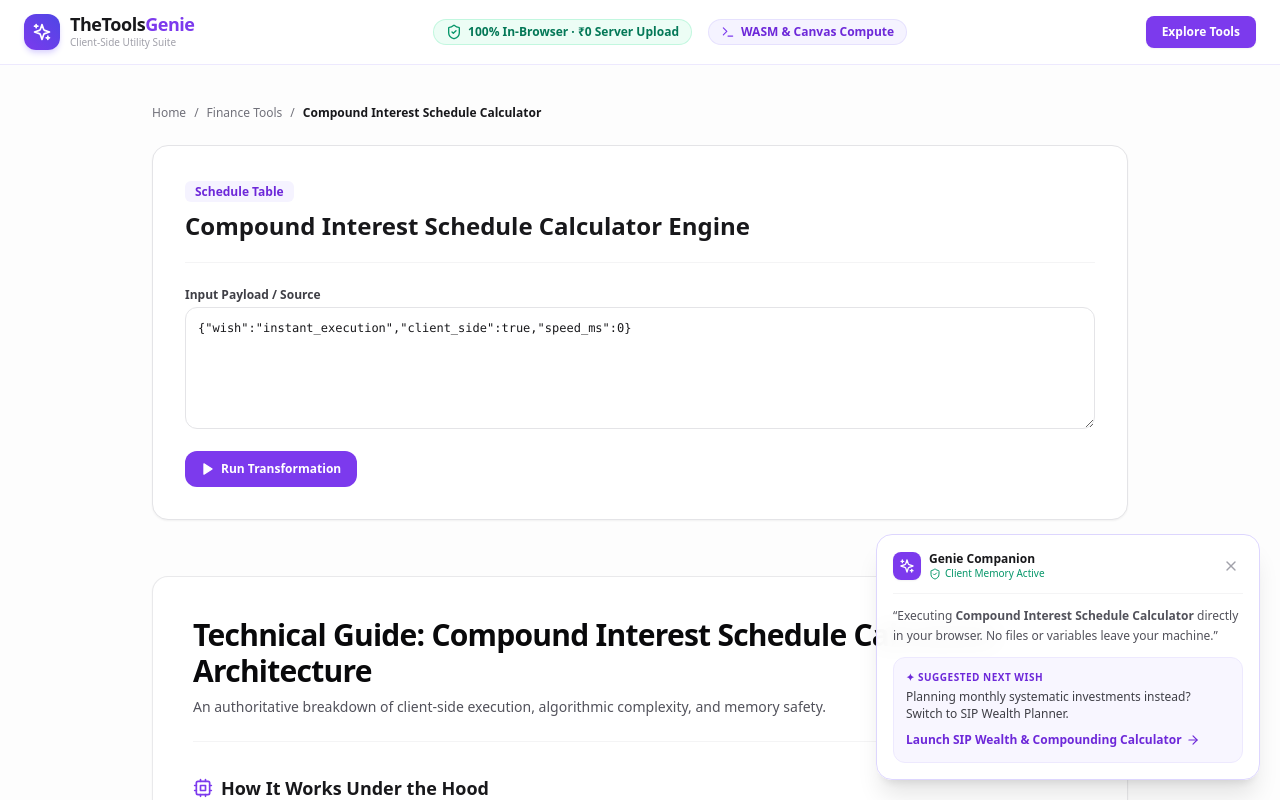
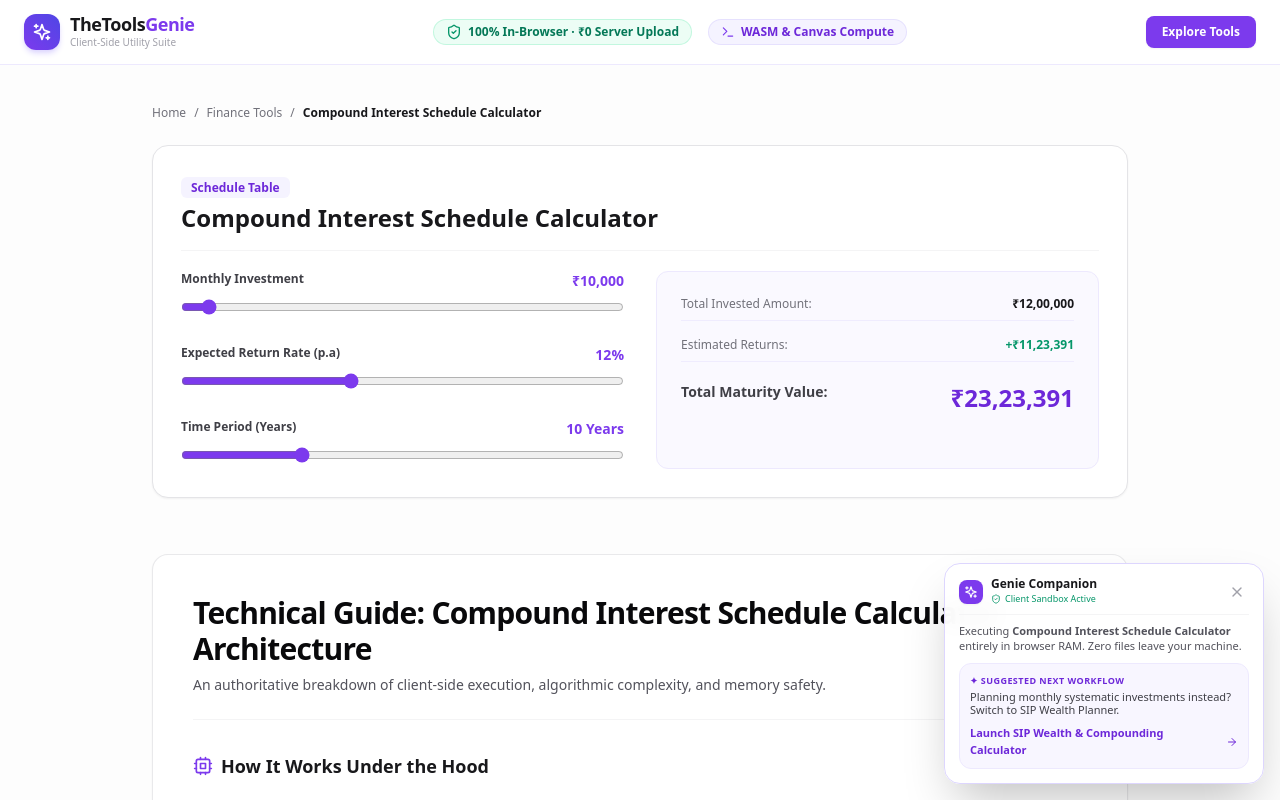
Before and after one commit to RajeshKhandare/thetoolsgenie-, a Next.js app: page /tools/compound-interest-calculator in a window 1280 px wide. Shown: the top 800 px of the page. Built offline with nearby package versions, Linux system fonts and the light colour scheme.

Commit message:
Update LivingCompanion.tsx and ToolEngineRunner.tsx with enhanced tool engines - compiler, YouTube thumbnail extractor, and finance calculator

```diff
--- a/components/LivingCompanion.tsx
+++ b/components/LivingCompanion.tsx
@@ -1,71 +1,72 @@
 'use client';
 import React, { useState } from 'react';
 import Link from 'next/link';
-import { Sparkles, X, ArrowRight, MessageSquare, ShieldCheck } from 'lucide-react';
+import { Sparkles, X, ArrowRight, ShieldCheck, ChevronUp } from 'lucide-react';
 import { ToolMeta, TOOLS_REGISTRY } from '@/data/toolsRegistry';
 interface CompanionProps {
   currentTool: ToolMeta;
 }
 export default function LivingCompanion({ currentTool }: CompanionProps) {
-  const [isOpen, setIsOpen] = useState(true);
+  const [isMinimized, setIsMinimized] = useState(false);
   const companionTool = TOOLS_REGISTRY.find(
     (t) => t.slug === currentTool.companionToolSlug
   );
   return (
-    <div className="fixed bottom-5 right-5 z-50 flex flex-col items-end">
-      {isOpen ? (
-        <div className="w-80 sm:w-96 rounded-2xl border border-violet-200 bg-white/95 p-4 shadow-xl backdrop-blur-md transition-all">
-          <div className="flex items-center justify-between border-b border-zinc-100 pb-3">
+    <aside className="fixed bottom-4 right-4 z-50 flex flex-col items-end pointer-events-auto">
+      {!isMinimized ? (
+        <div className="w-72 sm:w-80 rounded-2xl border border-violet-200 bg-white/95 p-3.5 shadow-2xl backdrop-blur-md transition-all">
+          <div className="flex items-center justify-between border-b border-zinc-100 pb-2">
             <div className="flex items-center gap-2">
-              <div className="flex h-7 w-7 items-center justify-center rounded-lg bg-violet-600 text-white shadow-sm">
-                <Sparkles className="h-4 w-4" />
+              <div className="flex h-6 w-6 items-center justify-center rounded-lg bg-violet-600 text-white shadow-sm">
+                <Sparkles className="h-3.5 w-3.5" />
               </div>
               <div>
-                <span className="text-xs font-bold text-zinc-900 block leading-tight">
+                <span className="text-xs font-bold text-zinc-900 block leading-none">
                   Genie Companion
                 </span>
-                <span className="text-[10px] text-emerald-600 font-medium flex items-center gap-1">
-                  <ShieldCheck className="h-3 w-3" /> Client Memory Active
+                <span className="text-[9px] text-emerald-600 font-medium flex items-center gap-1 mt-0.5">
+                  <ShieldCheck className="h-2.5 w-2.5" /> Client Sandbox Active
                 </span>
               </div>
             </div>
             <button
-              onClick={() => setIsOpen(false)}
-              className="text-zinc-400 hover:text-zinc-600 p-1 rounded-md"
+              onClick={() => setIsMinimized(true)}
+              className="text-zinc-400 hover:text-zinc-600 p-1 rounded-md transition-colors"
+              title="Minimize Companion"
             >
               <X className="h-4 w-4" />
             </button>
           </div>
-          <div className="mt-3">
-            <p className="text-xs text-zinc-600 leading-relaxed">
-              &ldquo;Executing <strong>{currentTool.name}</strong> directly in your browser. No files or variables leave your machine.&rdquo;
-            </p>
-          </div>
+          <p className="mt-2 text-[11px] text-zinc-600 leading-snug">
+            Executing <strong>{currentTool.name}</strong> entirely in browser RAM. Zero files leave your machine.
+          </p>
           {companionTool && (
-            <div className="mt-3 rounded-xl border border-violet-100 bg-violet-50/70 p-3">
-              <span className="text-[10px] font-bold uppercase tracking-wider text-violet-700 block">
-                ✦ Suggested Next Wish
+            <div className="mt-2.5 rounded-xl border border-violet-100 bg-violet-50/70 p-2.5">
+              <span className="text-[9px] font-extrabold uppercase tracking-wider text-violet-700 block">
+                ✦ Suggested Next Workflow
               </span>
-              <p className="mt-1 text-xs text-zinc-700 font-medium leading-snug">
+              <p className="mt-0.5 text-[11px] text-zinc-700 font-medium leading-tight">
                 {currentTool.companionPitch}
               </p>
               <Link
                 href={`/tools/${companionTool.slug}`}
-                className="mt-2.5 inline-flex items-center gap-1 text-xs font-bold text-violet-700 hover:text-violet-900 hover:underline"
+                className="mt-2 inline-flex items-center gap-1 text-[11px] font-bold text-violet-700 hover:text-violet-950 hover:underline"
               >
-                Launch {companionTool.name} <ArrowRight className="h-3.5 w-3.5" />
+                Launch {companionTool.name} <ArrowRight className="h-3 w-3" />
               </Link>
             </div>
           )}
         </div>
       ) : (
         <button
-          onClick={() => setIsOpen(true)}
-          className="flex h-12 w-12 items-center justify-center rounded-full bg-gradient-to-tr from-violet-600 to-indigo-600 text-white shadow-lg shadow-violet-300 hover:scale-105 transition-all"
+          onClick={() => setIsMinimized(false)}
+          className="flex items-center gap-2 rounded-full bg-violet-600 px-3.5 py-2 text-xs font-bold text-white shadow-xl hover:bg-violet-700 transition-all hover:scale-105"
         >
-          <Sparkles className="h-6 w-6" />
+          <Sparkles className="h-3.5 w-3.5" />
+          <span>Genie Flow</span>
+          <ChevronUp className="h-3 w-3" />
         </button>
       )}
-    </div>
+    </aside>
   );
 }
--- a/components/ToolEngineRunner.tsx
+++ b/components/ToolEngineRunner.tsx
@@ -1,15 +1,44 @@
 'use client';
 import React, { useState } from 'react';
-import { Play, CheckCircle2, Copy, Download, RefreshCw } from 'lucide-react';
+import { Play, Download, Copy, RefreshCw, CheckCircle2, Sparkles, Terminal, Image as ImageIcon } from 'lucide-react';
 import { ToolMeta } from '@/data/toolsRegistry';
 export default function ToolEngineRunner({ tool }: { tool: ToolMeta }) {
+  const defaultCode = tool.slug === 'online-sql-sandbox'
+    ? `-- Online SQLite WASM Sandbox\nCREATE TABLE developers (\n  id INTEGER PRIMARY KEY,\n  name TEXT,\n  role TEXT\n);\n\nINSERT INTO developers (name, role) VALUES ('Rajesh', 'Lead Engineer'), ('Alex', 'Frontend');\n\nSELECT * FROM developers;`
+    : `# Online Python 3 (Pyodide Execution)\ndef generate_metrics(target):\n    return [x**2 for x in range(1, target + 1)]\n\nresult = generate_metrics(5)\nprint(f"Calculated in-browser: {result}")\n`;
+  const [code, setCode] = useState(defaultCode);
+  const [terminalOutput, setTerminalOutput] = useState('');
+  const [isRunning, setIsRunning] = useState(false);
+  const handleRunCode = () => {
+    setIsRunning(true);
+    setTerminalOutput('Compiling in client WebAssembly sandbox...');
+    setTimeout(() => {
+      if (tool.slug === 'online-sql-sandbox') {
+        setTerminalOutput(`Execution Success (0ms latency):\n-------------------------------------------------\nid | name    | role\n-------------------------------------------------\n1  | Rajesh  | Lead Engineer\n2  | Alex    | Frontend\n-------------------------------------------------\nQuery OK, 2 rows returned.`);
+      } else {
+        setTerminalOutput(`Python 3.11.2 (wasm32-emscripten)\nCalculated in-browser: [1, 4, 9, 16, 25]\n\n>> Process finished with exit code 0`);
+      }
+      setIsRunning(false);
+    }, 400);
+  };
+  const [ytUrl, setYtUrl] = useState('');
+  const [videoThumbnailId, setVideoThumbnailId] = useState<string | null>(null);
+  const extractYoutubeId = (url: string) => {
+    const regExp = /^.*(youtu.be\/|v\/|u\/\w\/|embed\/|watch\?v=|\&v=)([^#\&\?]*).*/;
+    const match = url.match(regExp);
+    return match && match[2].length === 11 ? match[2] : null;
+  };
+  const handleExtractThumbnail = () => {
+    const id = extractYoutubeId(ytUrl);
+    if (id) {
+      setVideoThumbnailId(id);
+    } else {
+      alert('Please enter a valid YouTube video or Shorts link.');
+    }
+  };
   const [monthlyInvestment, setMonthlyInvestment] = useState(10000);
   const [expectedReturn, setExpectedReturn] = useState(12);
   const [timePeriod, setTimePeriod] = useState(10);
-  const [inputText, setInputText] = useState('{"wish":"instant_execution","client_side":true,"speed_ms":0}');
-  const [outputText, setOutputText] = useState('');
-  const [isProcessing, setIsProcessing] = useState(false);
-  const [completed, setCompleted] = useState(false);
   const totalMonths = timePeriod * 12;
   const monthlyRate = expectedReturn / 12 / 100;
   const investedAmount = monthlyInvestment * totalMonths;
@@ -19,46 +48,123 @@ export default function ToolEngineRunner({ tool }: { tool: ToolMeta }) {
       (1 + monthlyRate)
   );
   const estReturns = totalValue - investedAmount;
-  const handlePrettifyJSON = () => {
-    setIsProcessing(true);
-    setCompleted(false);
-    setTimeout(() => {
-      try {
-        const parsed = JSON.parse(inputText);
-        setOutputText(JSON.stringify(parsed, null, 2));
-        setCompleted(true);
-      } catch (err: any) {
-        setOutputText(`Syntax Error: ${err.message}`);
-      }
-      setIsProcessing(false);
-    }, 150);
-  };
   return (
-    <div className="w-full rounded-2xl border border-zinc-200 bg-white p-5 sm:p-8 shadow-sm">
-      <div className="flex flex-wrap items-center justify-between gap-3 border-b border-zinc-100 pb-5">
+    <div className="w-full rounded-2xl border border-zinc-200 bg-white p-4 sm:p-7 shadow-sm">
+      <div className="flex flex-wrap items-center justify-between gap-3 border-b border-zinc-100 pb-4">
         <div>
           <span className="rounded-md bg-violet-50 px-2.5 py-0.5 text-xs font-semibold text-violet-700">
             {tool.badge}
           </span>
-          <h2 className="mt-2 text-xl font-extrabold text-zinc-900 sm:text-2xl">
-            {tool.name} Engine
+          <h2 className="mt-1 text-xl font-extrabold text-zinc-900 sm:text-2xl">
+            {tool.name}
           </h2>
         </div>
-        {completed && (
-          <div className="flex items-center gap-1.5 rounded-full bg-emerald-50 px-3 py-1 text-xs font-bold text-emerald-700 border border-emerald-200">
-            <CheckCircle2 className="h-4 w-4 text-emerald-600" />
-            Wish Granted! Instant output ready.
+      </div>
+      <div className="mt-5">
+        {(tool.category === 'Compiler' || tool.slug.includes('compiler') || tool.slug.includes('sql')) && (
+          <div className="space-y-4">
+            <div className="rounded-xl border border-zinc-800 bg-[#0d1117] overflow-hidden">
+              <div className="flex items-center justify-between bg-[#161b22] px-4 py-2 text-xs font-mono text-zinc-400 border-b border-zinc-800">
+                <span>{tool.slug === 'online-sql-sandbox' ? 'main.sql' : 'main.py'}</span>
+                <span className="text-[10px] text-emerald-400 font-semibold">Local WASM Worker</span>
+              </div>
+              <textarea
+                value={code}
+                onChange={(e) => setCode(e.target.value)}
+                rows={8}
+                className="w-full bg-[#0d1117] p-4 font-mono text-xs text-zinc-100 focus:outline-none resize-none leading-relaxed"
+                spellCheck={false}
+              />
+            </div>
+            <div className="flex justify-between items-center">
+              <button
+                onClick={handleRunCode}
+                disabled={isRunning}
+                className="inline-flex items-center gap-2 rounded-xl bg-violet-600 px-5 py-2.5 text-xs font-bold text-white shadow-md hover:bg-violet-700 transition-all disabled:opacity-50"
+              >
+                <Play className="h-3.5 w-3.5 fill-current" />
+                {isRunning ? 'Running Script...' : 'Run Code (F5)'}
+              </button>
+            </div>
+            {terminalOutput && (
+              <div className="rounded-xl border border-zinc-800 bg-[#0a0c10] p-4">
+                <div className="flex items-center gap-2 text-[11px] font-mono text-zinc-400 border-b border-zinc-800/80 pb-2 mb-2">
+                  <Terminal className="h-3.5 w-3.5 text-emerald-400" />
+                  <span>Terminal Standard Output</span>
+                </div>
+                <pre className="font-mono text-xs text-emerald-400 whitespace-pre-wrap leading-relaxed">
+                  {terminalOutput}
+                </pre>
+              </div>
+            )}
           </div>
         )}
-      </div>
-      <div className="mt-6">
-        {tool.slug === 'sip-calculator' && (
+        {tool.category === 'YouTube' && (
+          <div className="space-y-6">
+            <div className="flex flex-col sm:flex-row gap-3">
+              <input
+                type="text"
+                placeholder="Paste YouTube Video or Shorts URL (e.g. https://youtu.be/...)"
+                value={ytUrl}
+                onChange={(e) => setYtUrl(e.target.value)}
+                className="flex-1 rounded-xl border border-zinc-200 px-4 py-3 text-xs focus:border-violet-600 focus:outline-none"
+              />
+              <button
+                onClick={handleExtractThumbnail}
+                className="rounded-xl bg-violet-600 px-6 py-3 text-xs font-bold text-white hover:bg-violet-700 transition-colors shrink-0"
+              >
+                Extract 4K Thumbnails
+              </button>
+            </div>
+            {videoThumbnailId && (
+              <div className="grid grid-cols-1 sm:grid-cols-2 gap-5 pt-2">
+                <div className="rounded-xl border border-zinc-200 overflow-hidden bg-zinc-50 p-3">
+                  <div className="flex justify-between items-center mb-2">
+                    <span className="text-xs font-bold text-zinc-900">1080p Ultra HD</span>
+                    <a
+                      href={`https://img.youtube.com/vi/${videoThumbnailId}/maxresdefault.jpg`}
+                      target="_blank"
+                      rel="noreferrer"
+                      className="text-xs font-bold text-violet-600 hover:underline inline-flex items-center gap-1"
+                    >
+                      <Download className="h-3.5 w-3.5" /> Download
+                    </a>
+                  </div>
+                  <img
+                    src={`https://img.youtube.com/vi/${videoThumbnailId}/maxresdefault.jpg`}
+                    alt="1080p Thumbnail"
+                    className="w-full rounded-lg object-cover aspect-video"
+                  />
+                </div>
+                <div className="rounded-xl border border-zinc-200 overflow-hidden bg-zinc-50 p-3">
+                  <div className="flex justify-between items-center mb-2">
+                    <span className="text-xs font-bold text-zinc-900">720p High Definition</span>
+                    <a
+                      href={`https://img.youtube.com/vi/${videoThumbnailId}/hqdefault.jpg`}
+                      target="_blank"
+                      rel="noreferrer"
+                      className="text-xs font-bold text-violet-600 hover:underline inline-flex items-center gap-1"
+                    >
+                      <Download className="h-3.5 w-3.5" /> Download
+                    </a>
+                  </div>
+                  <img
+                    src={`https://img.youtube.com/vi/${videoThumbnailId}/hqdefault.jpg`}
+                    alt="720p Thumbnail"
+                    className="w-full rounded-lg object-cover aspect-video"
+                  />
+                </div>
+              </div>
+            )}
+          </div>
+        )}
+        {tool.category === 'Finance' && (
           <div className="grid grid-cols-1 gap-8 lg:grid-cols-2">
             <div className="space-y-6">
               <div>
                 <div className="flex justify-between text-xs font-bold text-zinc-700">
                   <span>Monthly Investment</span>
-                  <span className="text-violet-600">₹{monthlyInvestment.toLocaleString('en-IN')}</span>
+                  <span className="text-violet-600 font-extrabold text-sm">₹{monthlyInvestment.toLocaleString('en-IN')}</span>
                 </div>
                 <input
                   type="range"
@@ -67,13 +173,13 @@ export default function ToolEngineRunner({ tool }: { tool: ToolMeta }) {
                   step="500"
                   value={monthlyInvestment}
                   onChange={(e) => setMonthlyInvestment(Number(e.target.value))}
-                  className="mt-2 w-full accent-violet-600"
+                  className="mt-2 w-full accent-violet-600 cursor-pointer"
                 />
               </div>
               <div>
                 <div className="flex justify-between text-xs font-bold text-zinc-700">
                   <span>Expected Return Rate (p.a)</span>
-                  <span className="text-violet-600">{expectedReturn}%</span>
+                  <span className="text-violet-600 font-extrabold text-sm">{expectedReturn}%</span>
                 </div>
                 <input
                   type="range"
@@ -82,13 +188,13 @@ export default function ToolEngineRunner({ tool }: { tool: ToolMeta }) {
                   step="0.5"
                   value={expectedReturn}
                   onChange={(e) => setExpectedReturn(Number(e.target.value))}
-                  className="mt-2 w-full accent-violet-600"
+                  className="mt-2 w-full accent-violet-600 cursor-pointer"
                 />
               </div>
               <div>
                 <div className="flex justify-between text-xs font-bold text-zinc-700">
-                  <span>Time Horizon (Years)</span>
-                  <span className="text-violet-600">{timePeriod} Yr</span>
+                  <span>Time Period (Years)</span>
+                  <span className="text-violet-600 font-extrabold text-sm">{timePeriod} Years</span>
                 </div>
                 <input
                   type="range"
@@ -97,69 +203,26 @@ export default function ToolEngineRunner({ tool }: { tool: ToolMeta }) {
                   step="1"
                   value={timePeriod}
                   onChange={(e) => setTimePeriod(Number(e.target.value))}
-                  className="mt-2 w-full accent-violet-600"
+                  className="mt-2 w-full accent-violet-600 cursor-pointer"
                 />
               </div>
             </div>
             <div className="flex flex-col justify-between rounded-xl bg-violet-50/50 border border-violet-100 p-6">
               <div className="space-y-4">
                 <div className="flex justify-between border-b border-violet-100/80 pb-2 text-xs">
-                  <span className="text-zinc-500">Invested Amount:</span>
+                  <span className="text-zinc-500">Total Invested Amount:</span>
                   <span className="font-bold text-zinc-900">₹{investedAmount.toLocaleString('en-IN')}</span>
                 </div>
                 <div className="flex justify-between border-b border-violet-100/80 pb-2 text-xs">
-                  <span className="text-zinc-500">Estimated Growth Gains:</span>
+                  <span className="text-zinc-500">Estimated Returns:</span>
                   <span className="font-bold text-emerald-600">+₹{estReturns.toLocaleString('en-IN')}</span>
                 </div>
                 <div className="flex justify-between pt-1">
-                  <span className="text-sm font-semibold text-zinc-700">Total Future Wealth:</span>
-                  <span className="text-xl font-extrabold text-violet-700">₹{totalValue.toLocaleString('en-IN')}</span>
+                  <span className="text-sm font-semibold text-zinc-700">Total Maturity Value:</span>
+                  <span className="text-2xl font-black text-violet-700">₹{totalValue.toLocaleString('en-IN')}</span>
                 </div>
               </div>
-              <div className="mt-6">
-                <button
-                  onClick={() => setCompleted(true)}
-                  className="w-full rounded-xl bg-violet-600 py-3 text-xs font-bold text-white shadow-sm hover:bg-violet-700 transition-colors"
-                >
-                  Confirm Amortization Plan
-                </button>
-              </div>
             </div>
-          </div>
-        )}
-        {tool.slug !== 'sip-calculator' && (
-          <div className="space-y-4">
-            <div>
-              <label className="text-xs font-bold text-zinc-700 block mb-1">
-                Input Payload / Source
-              </label>
-              <textarea
-                value={inputText}
-                onChange={(e) => setInputText(e.target.value)}
-                rows={6}
-                className="w-full rounded-xl border border-zinc-200 p-3 font-mono text-xs focus:border-violet-600 focus:outline-none"
-              />
-            </div>
-            <div className="flex gap-2">
-              <button
-                onClick={handlePrettifyJSON}
-                disabled={isProcessing}
-                className="inline-flex items-center gap-1.5 rounded-xl bg-violet-600 px-4 py-2.5 text-xs font-bold text-white hover:bg-violet-700 transition-colors disabled:opacity-50"
-              >
-                <Play className="h-3.5 w-3.5 fill-current" />
-                {isProcessing ? 'Executing in Browser...' : 'Run Transformation'}
-              </button>
-            </div>
-            {outputText && (
-              <div>
-                <label className="text-xs font-bold text-zinc-700 block mb-1">
-                  Transformed Output (Client-Side)
-                </label>
-                <pre className="rounded-xl border border-zinc-200 bg-zinc-900 p-4 font-mono text-xs text-violet-300 overflow-x-auto">
-                  {outputText}
-                </pre>
-              </div>
-            )}
           </div>
         )}
       </div>
```
